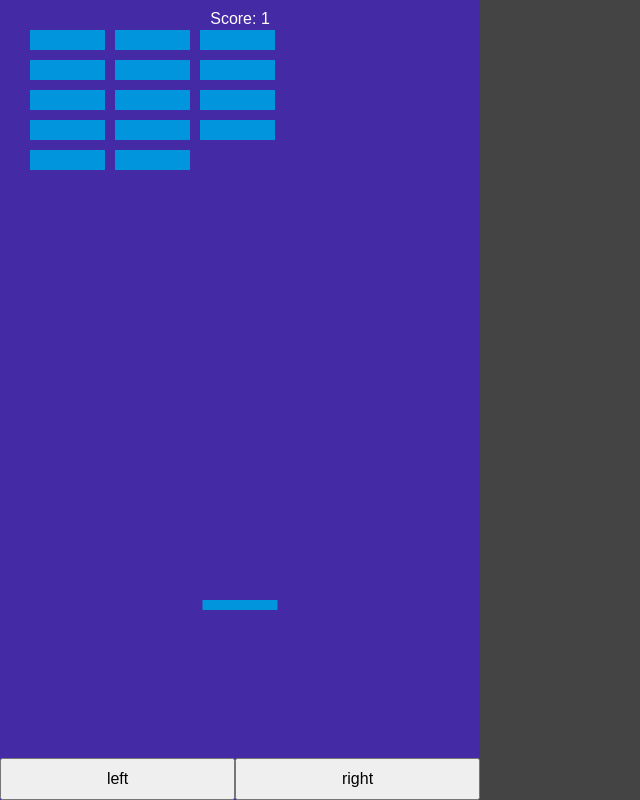
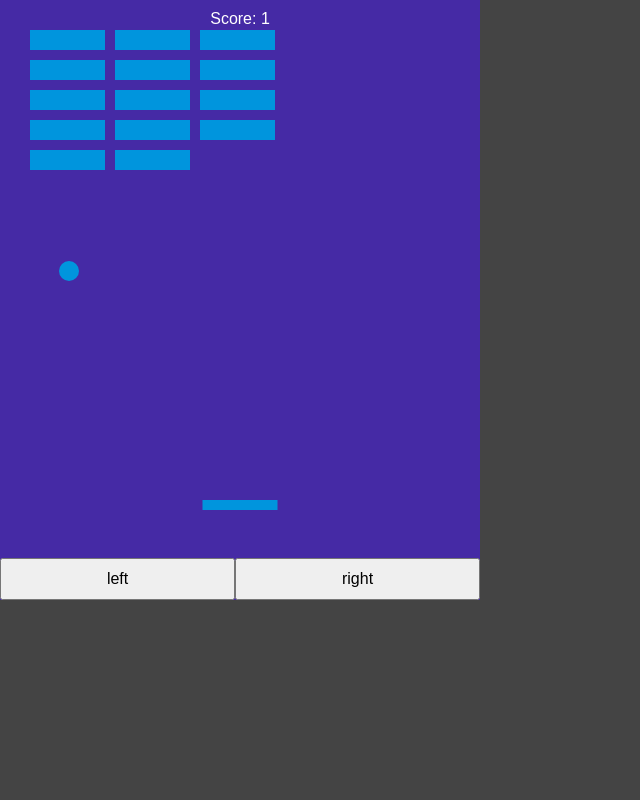
Before and after one commit to volodinSergey/testwork_chap-app-for-involta, a Vue app: page / in a window 1280 px wide. Shown: the whole page, without its empty margins (0-640 px from the left). Built offline with nearby package versions, Linux system fonts and the light colour scheme; what vue-tg would draw is missing.

Commit message:
arcanoid

```diff
--- a/src/Arcanoid.vue
+++ b/src/Arcanoid.vue
@@ -1,12 +1,17 @@
 
 <template>
   <div class="game-container">
-    <canvas class="canvas"  ref="canvas" width="480" height="800"></canvas>
+    <canvas class="canvas"  ref="canvas" width="480" height="600"></canvas>
     <div class="score">Score: {{ score }}</div>
 
     <div class="controls-box">
-        <button class="controls-box__control" @touchstart="onMovePaddleLeft" @touchend="onEndMovePaddleLeft">left</button>
-        <button class="controls-box__control" @touchstart="onMovePaddleRight" @touchend="onEndMovePaddleRight">right</button>
+        <button class="controls-box__control"
+         @mousedown="onMovePaddleLeft"
+          @mouseup="onEndMovePaddleLeft"
+           @touchstart="onMovePaddleLeft"
+           @touchend="onEndMovePaddleLeft">left</button>
+        <button class="controls-box__control" @touchstart="onMovePaddleRight" @touchend="onEndMovePaddleRight"          @mousedown="onMovePaddleRight"
+        @mouseup="onEndMovePaddleRight">right</button>
     </div>
 
   </div>
@@ -67,7 +72,7 @@ const drawBall = () => {
 const drawPaddle = () => {
   if (ctx.value) {
     ctx.value.beginPath();
-ctx.value.rect(paddleX, 600, paddleWidth, paddleHeight);
+ctx.value.rect(paddleX, 500, paddleWidth, paddleHeight);
     ctx.value.fillStyle = '#0095DD';
     ctx.value.fill();
     ctx.value.closePath();
@@ -180,7 +185,7 @@ onMounted(() => {
   flex-direction: column;
   align-items: center;
   width: 480px;
-  height: 800px;
+  height: 600px;
   background-color: rgb(69, 42, 165);
 }
 .score {
```
